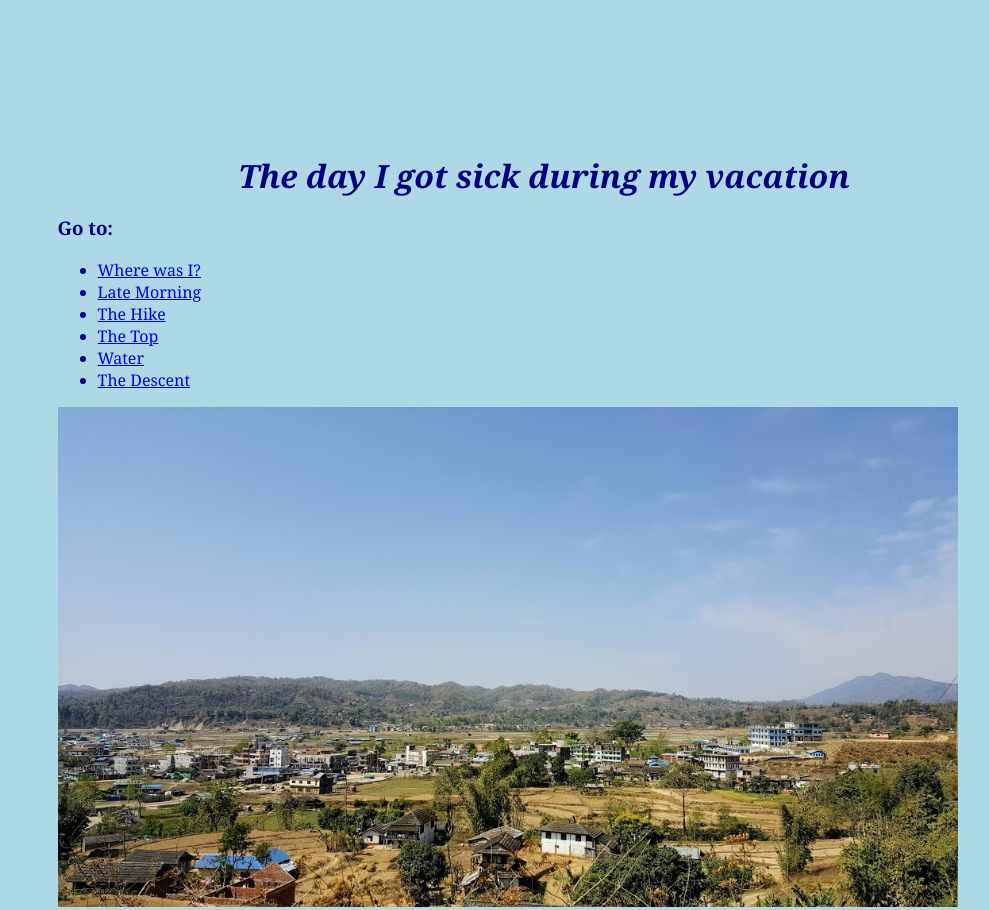
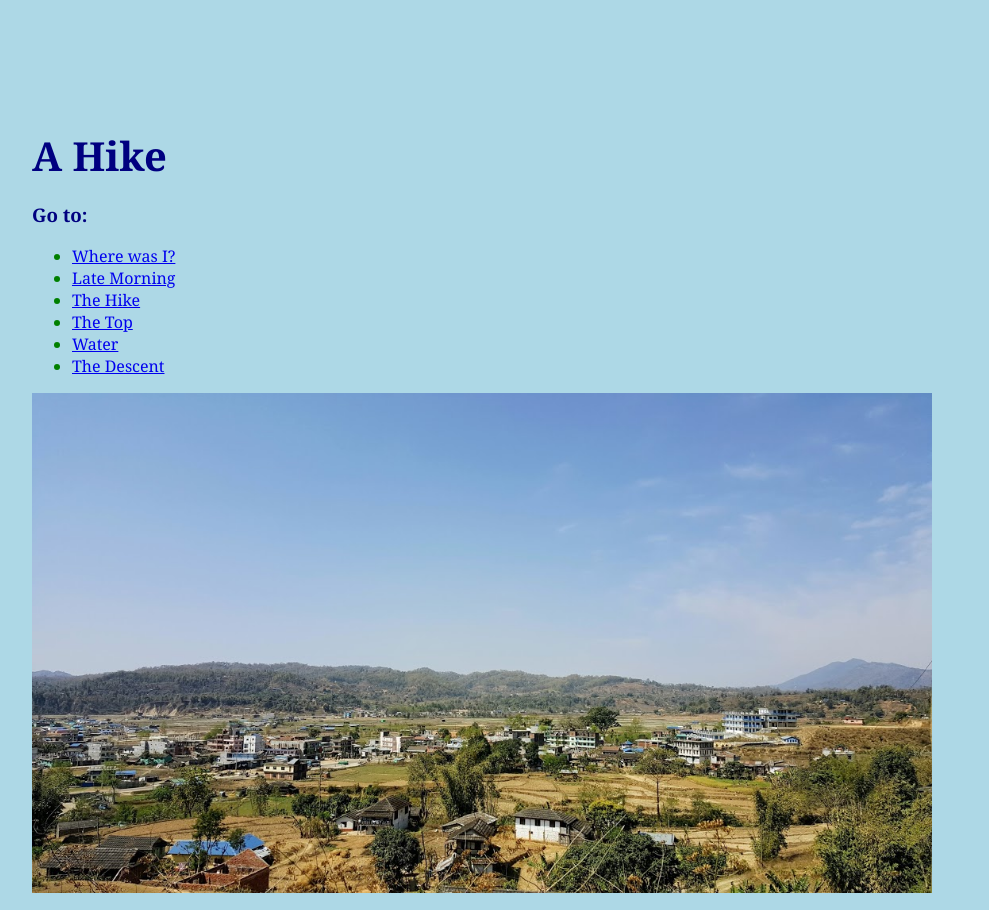
Before and after one commit to bhusahn/html-me-something, a plain HTML site: page index.html in a window 1280 px wide. Shown: the top 910 px of the page, without its empty margins (96-1085 px from the left). Drawn offline with Linux system fonts and the light colour scheme; files whose address does not match are found by name.

Commit message:
Added some images to index.html

```diff
--- a/index.html
+++ b/index.html
@@ -5,7 +5,7 @@
 <title>vacation story</title></head>
 <body>
 
-<header><b><center><font size="6"><em>The day I got sick during my vacation</em></b></center></font>
+<header>A Hike</header>
 <h3 class="select">Go to:</h3>
 <nav>
 	<ul>
@@ -31,7 +31,7 @@
 		</nav>
 <img src="C:\Users\Jennifer\lc101\html-me-something\images\20170304_112601.jpg" style="width:900px;height:500px;" ALIGN="center">
 
-</header>
+
 <br>
 <br>
 <main>
@@ -80,8 +80,10 @@ My guess was that it was still under construction. I went to the nearest home on
 She told me her daughter would help me find the well they get their water from. I was also told the well was 10 minuted away on the other side of the hill.
 <br>&quot;Ten minutes is not far away&quot;, I said to myself.</article>
 
-
-</main></body>
+<img src="C:\Users\Jennifer\lc101\html-me-something\images\\20170304_104022.jpg">
+<img src="C:\Users\Jennifer\lc101\html-me-something\images\\20170304_101823.jpg" style="width:740px;height:380px" ALIGN="right";>
+</main>
+</body>
 <br>
 <br>
 <br>
--- a/style.css
+++ b/style.css
@@ -1,10 +1,12 @@
 body {
     color: navy;
-	margin: 7%;
+	margin: 5%;
     padding: 5%;
     height: 100%;
     font: normal 16px Georgia;
+    align: center;
     background-color: lightblue;
+
 
 }
 h2 {
@@ -12,3 +14,12 @@ h2 {
 	color: maroon;
 	font: 13pt georgia, sans-serif;
 }
+header {
+    font: bold 40px Georgia;
+   justify-content: space-around;
+
+
+}
+ul {
+    color: green;
+}
```
